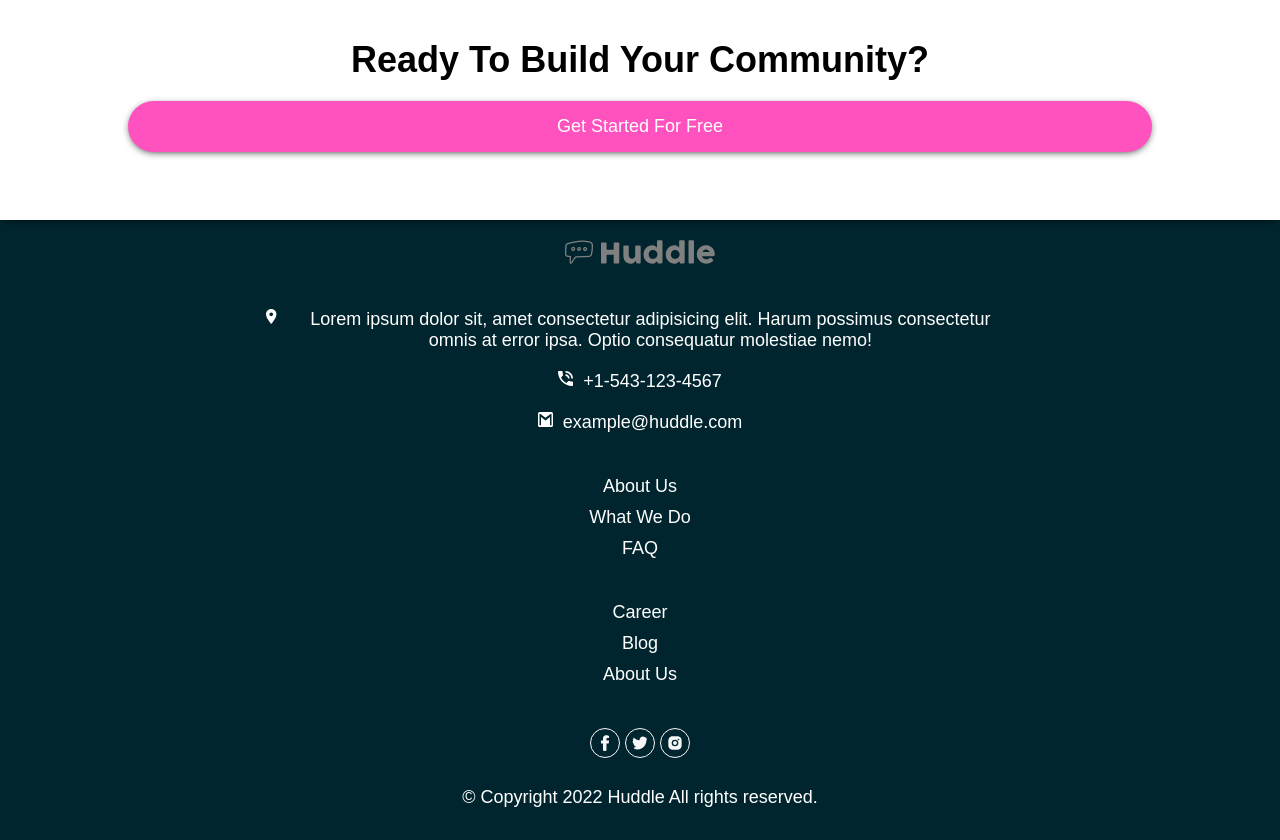
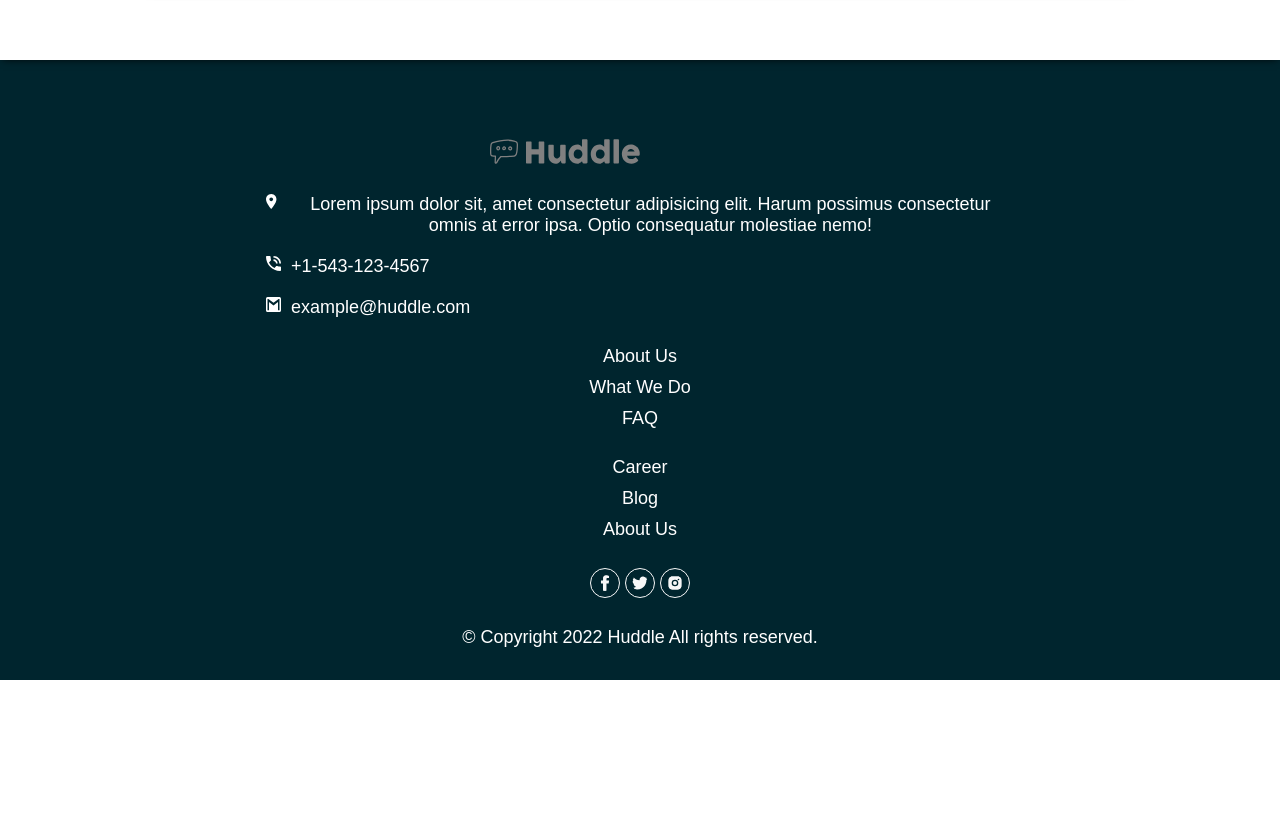
Before and after one commit to 6wki/animated-bubbles, a plain HTML site: page index.html in a window 1280 px wide. Shown: the part 2600-3440 px from the top of the page. After the commit the page ends 3280 px from the top, so only its background shows below. Drawn offline with Linux system fonts and the light colour scheme.

Commit message:
first commit

```diff
--- a/index.html
+++ b/index.html
@@ -81,9 +81,9 @@
                     <p>Get Started For Free</p>
                 </div>
             </div>
-            <img class="footerLogo" src="./images/logo.svg" alt="">
             <div class="container">
                 <div class="first">
+                    <img class="footerLogo" src="./images/logo.svg" alt="">
                     <div class="contact">
                         <img src="./images/icon-location.svg" alt="">
                         <p>Lorem ipsum dolor sit, amet consectetur adipisicing elit. Harum possimus consectetur omnis at error ipsa. Optio consequatur molestiae nemo!</p>
--- a/style.css
+++ b/style.css
@@ -256,10 +256,8 @@ footer {
 }
 
 .footerLogo {
-    position: absolute;
     width: 150px;
-    top: 50px;
-    left: 50px;
+    margin-bottom: 20px;
     filter: invert(97%) sepia(0%) saturate(7498%) hue-rotate(130deg) brightness(204%) contrast(0%);
 }
 
@@ -285,7 +283,6 @@ footer * {
 }
 
 .contact {
-    justify-content: center;
     width: 60%;
 }
 
@@ -333,7 +330,7 @@ footer .container {
 
     .hero {
         width: 100%;
-        height: 120vh;
+        height: 100vh;
         padding: 0 5rem;
         overflow: hidden;
     }
```
